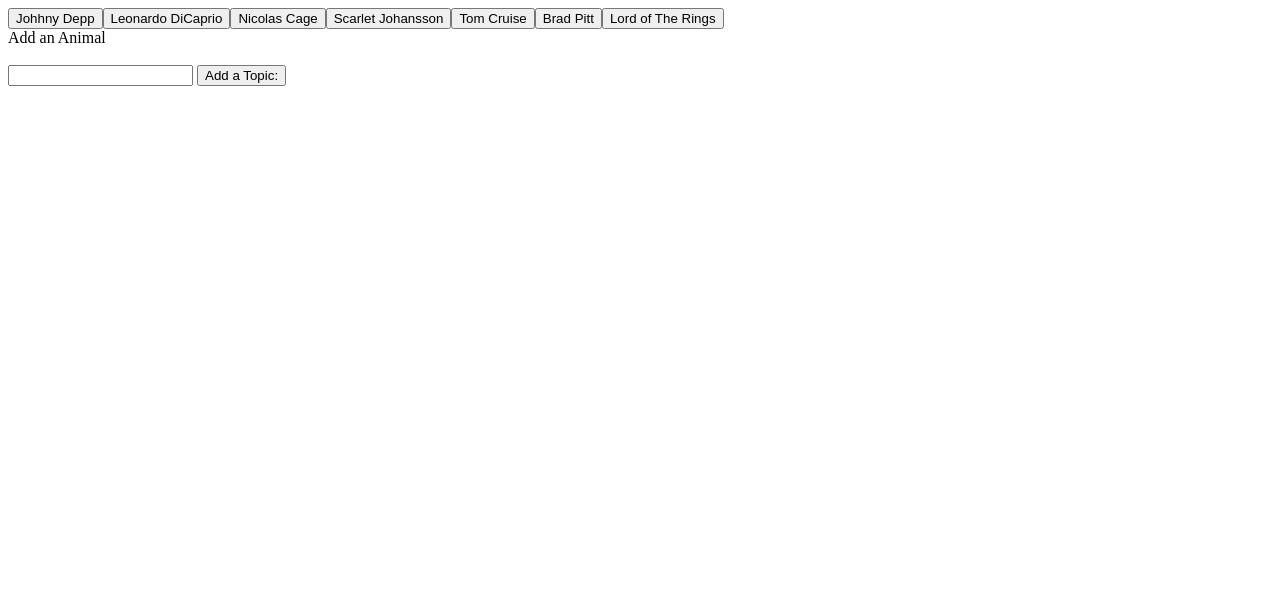
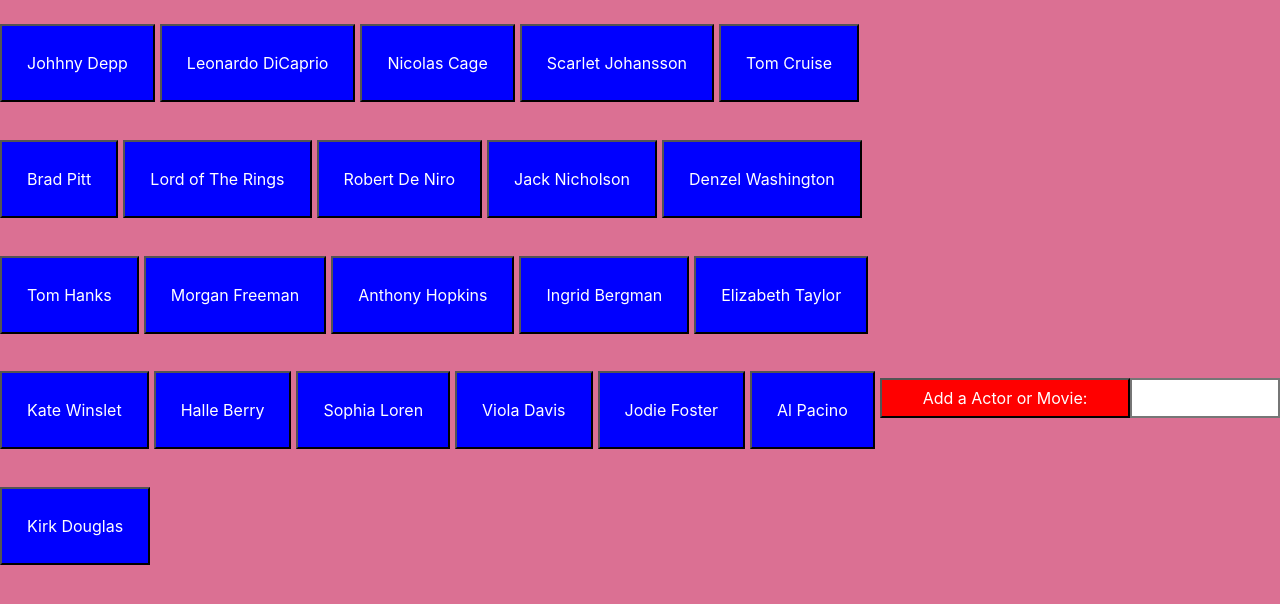
Before and after one commit to platzmanfan/GifTastic, a plain HTML site: page index.html in a window 1280 px wide. Drawn offline with nearby package versions, Linux system fonts and the light colour scheme.

Commit message:
finished

```diff
--- a/app.js
+++ b/app.js
@@ -1,5 +1,11 @@
 var buttonCreating ="";
-var topics=["Johhny Depp","Leonardo DiCaprio","Nicolas Cage","Scarlet Johansson","Tom Cruise","Brad Pitt","Lord of The Rings"]
+var topics=["Johhny Depp","Leonardo DiCaprio","Nicolas Cage","Scarlet Johansson",
+"Tom Cruise","Brad Pitt",
+"Lord of The Rings","Robert De Niro",
+"Jack Nicholson","Denzel Washington","Tom Hanks","Morgan Freeman","Anthony Hopkins",
+"Ingrid Bergman","Elizabeth Taylor","Kate Winslet","Halle Berry","Sophia Loren","Viola Davis",
+"Jodie Foster","Al Pacino","Kirk Douglas"
+]
 window.onload = function(){
 
     this.createButton();
@@ -10,7 +16,7 @@
         $("#buttons").empty();
     for(var i = 0; i< topics.length; i++){
     buttonCreating = topics[i];
-    console.log(buttonCreating)
+
     var buttons = $("<button>");
     buttons.addClass("buttonClick");
     buttons.attr("data-person" , topics[i]);
@@ -36,12 +42,14 @@
 
         var results = response.data
 
-        for (var i =0; i < 10;i++){
+        for (var i =0; i < 11;i++){
             if (results[i].rating !== "r" && results[i].rating !== "pg-13") {
         var gifDiv = $("<div>");
-        var rating = results[i].rating
+        var rating = results[i].rating;
+        var title = results[i].title;
+        var datetime = results[i].import_datetime;
         var actorImage = $("<img>");
-        // actorImage.addClass("gif");
+
         actorImage.attr({"src": results[i].images.fixed_height_still.url,
                         "data-still": results[i].images.fixed_height_still.url,
                         "data-animate": results[i].images.fixed_height.url,
@@ -50,22 +58,29 @@
             });
 
         var p = $("<p>").text("Rating: " + rating);
+        var p1 =$("<h2>").append("Title :  <b> " + title + "</b>");
+        var p2 =$("<p>").text("Released  :" + datetime);
+
         gifDiv.append(p);
+        gifDiv.append(p2);
         gifDiv.append(actorImage);
-        $("#gifs").prepend(gifDiv);
+        gifDiv.prepend(p1);
+
+;        $("#gifs").prepend(gifDiv);
         }
     }
     })
     $("#gifs").empty();
 };
  $(document).on("click", "#add-movie",function(event) {
-        $("#add-movie").empty()
+
+    $("#add-movie").empty()
 
         event.preventDefault();
-        // This line grabs the input from the textbox
+
         var actors = $("#actor-input").val().trim();
 
-        // Adding movie from the textbox to our array
+
         topics.push(actors);
         createButton();
     });
--- a/index.html
+++ b/index.html
@@ -3,23 +3,31 @@
     <head>
         <meta charset="utf-8">
         <meta name="viewport" content="width=device-width, initial-scale=1, shrink-to-fit=no">
+        <link rel="stylesheet" href="https://stackpath.bootstrapcdn.com/bootstrap/4.4.1/css/bootstrap.min.css" integrity="sha384-Vkoo8x4CGsO3+Hhxv8T/Q5PaXtkKtu6ug5TOeNV6gBiFeWPGFN9MuhOf23Q9Ifjh" crossorigin="anonymous">
+
+        <link rel="stylesheet" type="text/css" href="style.css">
         <script src="https://cdnjs.cloudflare.com/ajax/libs/jquery/3.2.1/jquery.min.js"></script>
-        <script src="app.js"></script>
+
+    </head>
         <body>
             <div id ="container">
+                <input type="text" id="actor-input">
+
+                <input id="add-movie" type="submit" value="Add a Actor or Movie:">
+                <br>
             <form id = "actors">
                 <div id="buttons"></div>
 
-                <label for ="actor"> Add an Animal</label>
+                <label for ="actor" > </label>
 
                 <div id ="gifs"></div>
                 <br>
-                <input type="text" id="actor-input">
-                <input id="add-movie" type="submit" value="Add a Topic:">
+                <br>
                 <br>
 
             </form>
             </div>
+
+         <script src="app.js"></script>
         </body>
-    </head>
 </html>
--- /dev/null
+++ b/style.css
@@ -0,0 +1,30 @@
+body{
+    background: palevioletred;
+}
+.buttonClick{
+    padding:25px;
+    margin-right:5px;
+    margin-bottom: 1cm;
+    background-color: blue;
+    color:white;
+    cursor: pointer;
+}
+#actor-input{
+    width: 150px;
+    height:40px;
+        float:right;
+        margin-top: 10cm;
+        border-style: solid;
+}
+#add-movie{
+    margin-top: 10cm;
+    background-color: red;
+    color:white;
+    width:250px;
+    height: 40px;
+    float:right;
+    cursor: pointer;
+}
+p{
+    font-size: 20px ;
+}
```
